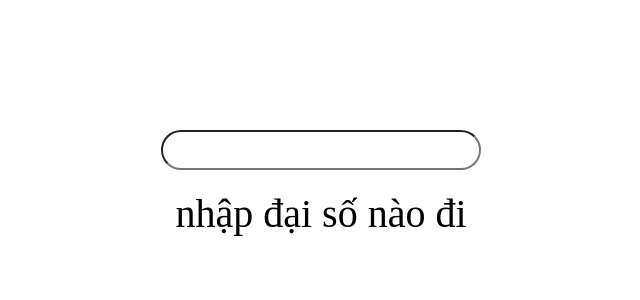
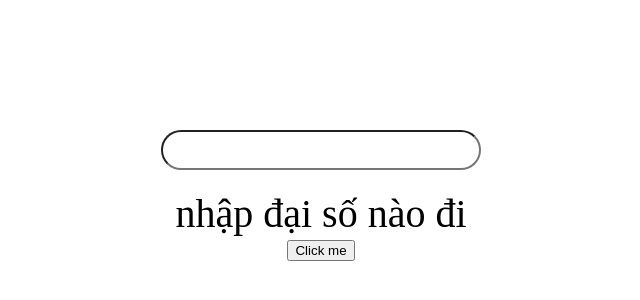
Before and after one commit to wwenrr/test, a Next.js app: page / in a window 1280 px wide. Shown: the part 110-410 px from the top of the page, without its empty margins (319-959 px from the left). Built offline with nearby package versions, Linux system fonts and the light colour scheme; no server answers.

Commit message:
Update test.tsx

```diff
--- a/src/app/test.tsx
+++ b/src/app/test.tsx
@@ -143,13 +143,6 @@ export default function Main( {props}:any) {
     useEffect(() => {
       console.log("api key là: ", process.env.NEXT_PUBLIC_URL?.toString())
       console.log("fetching from ", `${process.env.NEXT_PUBLIC_URL}/api`)
-      fetch(`${process.env.NEXT_PUBLIC_URL}/api`)
-        .then(e => {
-          console.log(e)
-          return e
-        })
-        .then(e => e.json())
-        .then(e => console.log(e))
     }, [])
 
     return(
@@ -157,6 +150,13 @@ export default function Main( {props}:any) {
             <div style={{fontSize: '25px'}} className="main">
                 <input type="text" onChange={handleChange}/>
                 <div className="">{text}</div>
+                <button onClick={ () =>
+                  {
+                    fetch(`${process.env.NEXT_PUBLIC_URL}/api`)
+                      .then(e => e.json())
+                      .then(e => console.log(e))
+                  }
+                }>Click me</button>
             </div>
         </>
     )
```
